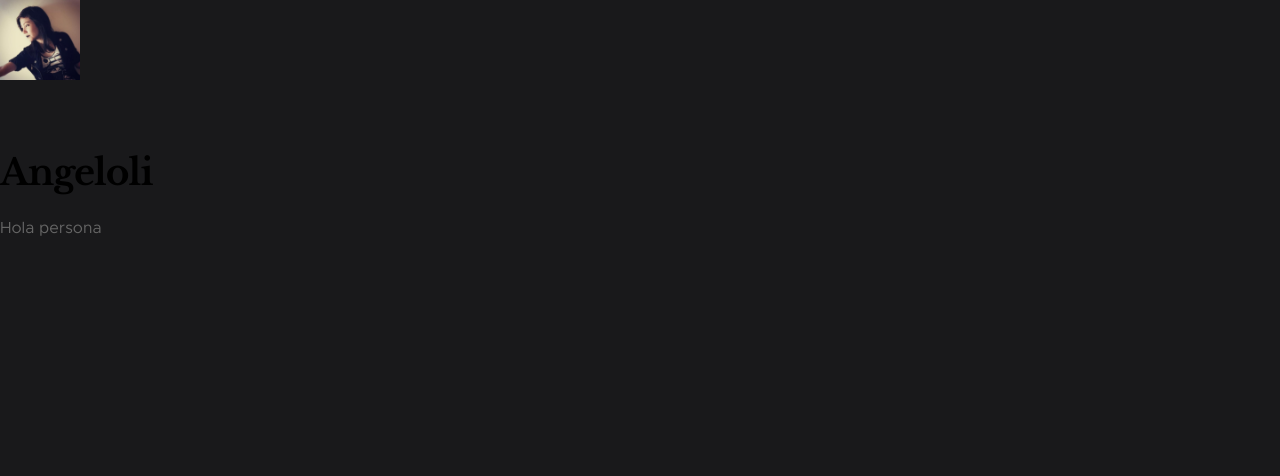
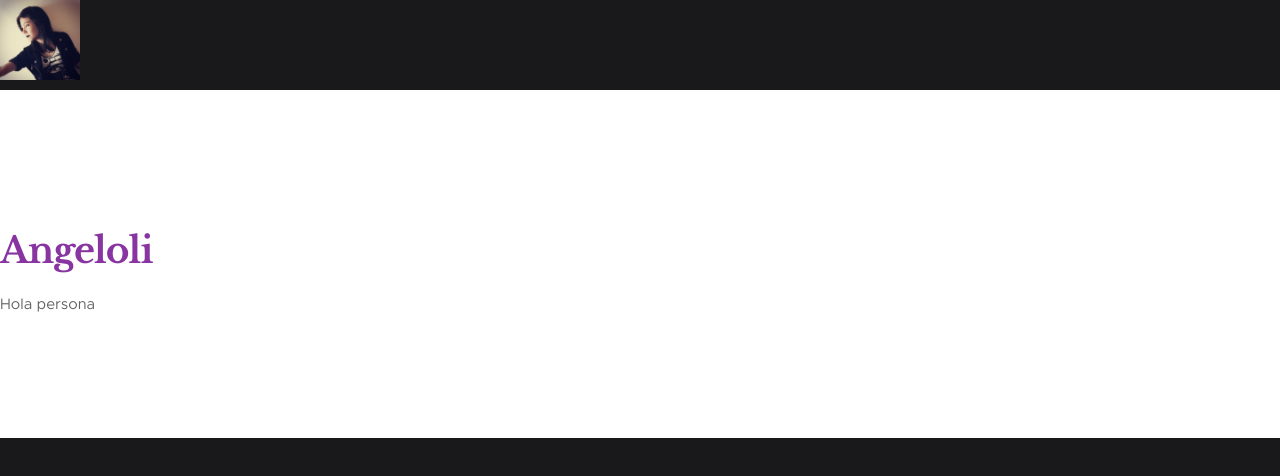
Before and after one commit to angelnath26/angelnath26.github.io, a plain HTML site: page index.html in a window 1280 px wide. Drawn offline with Linux system fonts and the light colour scheme.

Commit message:
agregue caja de css y cambie color del titulo

```diff
--- a/css/main.css
+++ b/css/main.css
@@ -128,6 +128,10 @@ h1, h2, h3, h4, h5, h6, .h1, .h2, .h3, .h4, .h5, .h6 {
    text-rendering: optimizeLegibility;
 }
 
+.colorTitulo {
+   color: #8835a1;
+}
+
 h1, .h1, h2, .h2, h3, .h3, h4, .h4 {
    margin-top: 6rem;
    margin-bottom: 1.8rem;
--- a/index.html
+++ b/index.html
@@ -4,11 +4,6 @@
   <meta charset="UTF-8">
   <meta name="viewport" content="width=device-width, initial-scale=1.0">
   <title>Angeloli</title>
-  <style>
-    h1 {
-      color: #8835a1;
-    }
-  </style>
   <link rel="stylesheet" type="text/css" href="css/base.css">
   <link rel="stylesheet" type="text/css" href="css/fonts.css">
   <link rel="stylesheet" type="text/css" href="css/main.css">
@@ -16,11 +11,13 @@
 </head>
 <body>
   <img src="yo.jfif" alt="imagen mia" width="80">
-  <h1>
-    Angeloli
-  </h1>
-  <p>
-    Hola persona
-  </p>
+  <section class="s-extra">
+    <h1  class="colorTitulo">
+      Angeloli
+    </h1>
+    <p>
+      Hola persona
+    </p>
+  </section>
 </body>
 </html>
```
